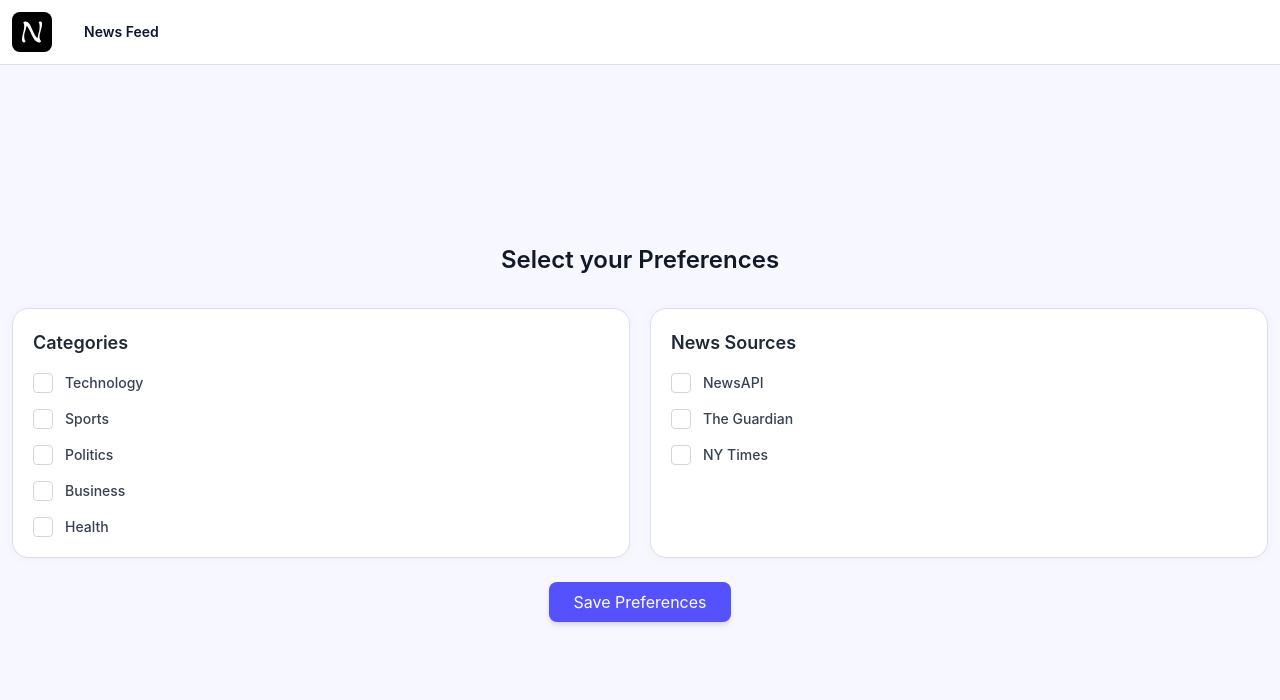
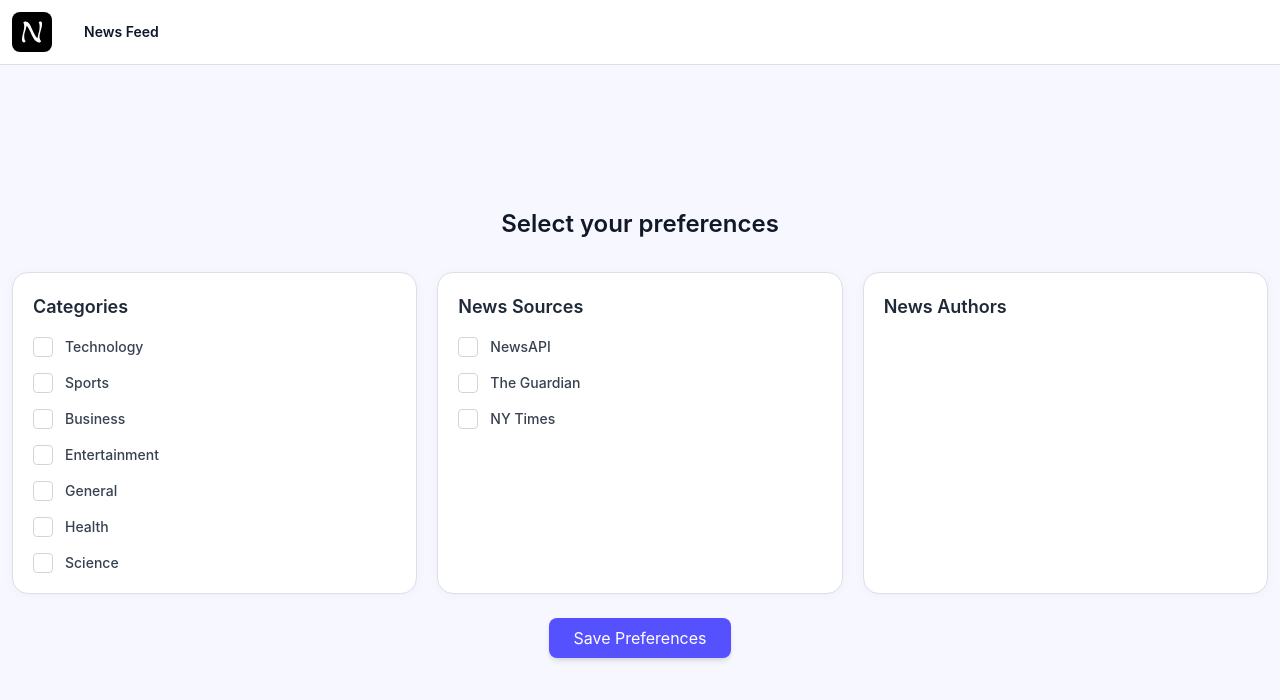
Before and after one commit to Zeeahmed48/react-news-aggregator, a React (Vite) app: page /newsfeed in a window 1280 px wide. Shown: the top 700 px of the page. Built offline with nearby package versions, Linux system fonts and the light colour scheme; no server answers; a web font is replaced by a local one.

Commit message:
feat: personalized newsfeed

```diff
--- a/src/components/preferences/index.tsx
+++ b/src/components/preferences/index.tsx
@@ -2,22 +2,22 @@ import { FC, ReactElement, useState } from 'react';
 import { toast } from 'sonner';
 
 import { Card, CheckList } from '@/components';
+import { withLoader } from '@/hocs';
 import { isEmptyArray } from '@/utils';
-import { CATEGORIES, SOURCES } from '@/constants';
 
 import './style.css';
 
 const Preferences: FC<PreferencesProps> = ({
+  authors,
+  sources,
+  categories,
   onSavePreferences
 }): ReactElement => {
   const [selectedCategories, setSelectedCategories] = useState<string[]>([]);
   const [selectedSources, setSelectedSources] = useState<string[]>([]);
+  const [selectedAuthors, setSelectedAuthors] = useState<string[]>([]);
 
   const handleSavePreferences = () => {
-    if (isEmptyArray(selectedCategories)) {
-      toast.error('Please select at least one category');
-      return;
-    }
     if (isEmptyArray(selectedSources)) {
       toast.error('Please select at least one source');
       return;
@@ -25,7 +25,8 @@ const Preferences: FC<PreferencesProps> = ({
 
     onSavePreferences({
       selectedCategories,
-      selectedSources
+      selectedSources,
+      selectedAuthors
     });
 
     toast.success('Preferences saved successfully');
@@ -33,22 +34,30 @@ const Preferences: FC<PreferencesProps> = ({
 
   return (
     <div className="preference-container">
-      <h3 className="preference-title">Select your Preferences</h3>
+      <h3 className="preference-title">Select your preferences</h3>
       <div className="preference-grid">
         <Card>
           <CheckList
             title="Categories"
-            list={CATEGORIES}
+            list={categories}
             selectedItems={selectedCategories}
             onSelectionChange={setSelectedCategories}
           />
         </Card>
         <Card>
           <CheckList
-            title=" News Sources"
-            list={SOURCES}
+            title="News Sources"
+            list={sources}
             selectedItems={selectedSources}
             onSelectionChange={setSelectedSources}
+          />
+        </Card>
+        <Card>
+          <CheckList
+            title="News Authors"
+            list={authors}
+            selectedItems={selectedAuthors}
+            onSelectionChange={setSelectedAuthors}
           />
         </Card>
       </div>
@@ -61,4 +70,6 @@ const Preferences: FC<PreferencesProps> = ({
   );
 };
 
-export default Preferences;
+const PreferencesWithLoader = withLoader(Preferences);
+
+export default PreferencesWithLoader;
--- a/src/components/preferences/style.css
+++ b/src/components/preferences/style.css
@@ -6,7 +6,7 @@
   }
 
   .preference-grid {
-    @apply grid grid-cols-2 max-sm:grid-cols-1 gap-5;
+    @apply grid grid-cols-3 max-lg:grid-cols-2 max-sm:grid-cols-1 gap-5;
   }
 
   .save-btn-container {
--- a/src/constants/general/index.tsx
+++ b/src/constants/general/index.tsx
@@ -1,9 +1,11 @@
 export const CATEGORIES = [
   { label: 'Technology', value: 'technology' },
   { label: 'Sports', value: 'sports' },
-  { label: 'Politics', value: 'politics' },
   { label: 'Business', value: 'business' },
-  { label: 'Health', value: 'health' }
+  { label: 'Entertainment', value: 'entertainment' },
+  { label: 'General', value: 'general' },
+  { label: 'Health', value: 'health' },
+  { label: 'Science', value: 'science' }
 ];
 
 export const SOURCES = [
--- a/src/hooks/index.ts
+++ b/src/hooks/index.ts
@@ -2,3 +2,5 @@ export { default as useDebounce } from './useDebounce';
 export { default as useFilters } from './useFilters';
 export { default as useNews } from './useNews';
 export { default as usePreferences } from './usePreferences';
+export { default as useAuthors } from './useAuthors';
+export { default as usePreferedNews } from './usePreferedNews';
--- /dev/null
+++ b/src/hooks/useAuthors.ts
@@ -0,0 +1,43 @@
+import { useEffect, useState } from 'react';
+
+import { getNewsAPI } from '@/services';
+
+const useAuthors = ({ skip }: { skip?: boolean }) => {
+  const [isLoading, setIsLoading] = useState<boolean>(false);
+  const [error, setError] = useState<string>('');
+  const [authors, setAuthors] = useState<string[]>([]);
+
+  const fetchAuthors = async () => {
+    try {
+      setIsLoading(true);
+      const news = await getNewsAPI({ query: 'latest' });
+
+      const extractedAuthors = new Set<string>();
+
+      news.articles.forEach(({ author }) => {
+        if (author) extractedAuthors.add(author);
+      });
+
+      setAuthors(Array.from(extractedAuthors));
+    } catch (error) {
+      if (error instanceof Error) {
+        setError(error.message);
+      }
+    } finally {
+      setIsLoading(false);
+    }
+  };
+
+  useEffect(() => {
+    if (skip) return;
+    fetchAuthors();
+  }, [skip]);
+
+  return {
+    isLoading,
+    error,
+    authors
+  };
+};
+
+export default useAuthors;
--- /dev/null
+++ b/src/hooks/usePreferedNews.ts
@@ -0,0 +1,41 @@
+import { useCallback, useEffect, useState } from 'react';
+
+import { fetchNewsAPITopNews } from '@/services';
+import { transformSourceData } from '@/utils';
+
+const usePreferedNews = (preferences: Preferences | null) => {
+  const [isLoading, setIsLoading] = useState<boolean>(false);
+  const [error, setError] = useState<string>('');
+  const [preferedNews, setPreferedNews] = useState<NewsArticle[]>([]);
+
+  const fetchPreferedNews = useCallback(async () => {
+    if (preferences === null) return;
+
+    try {
+      setIsLoading(true);
+      const news = transformSourceData(
+        (
+          await fetchNewsAPITopNews({
+            categories: preferences.selectedCategories
+          })
+        ).articles
+      );
+
+      setPreferedNews(news);
+    } catch (error) {
+      if (error instanceof Error) {
+        setError(error.message);
+      }
+    } finally {
+      setIsLoading(false);
+    }
+  }, [preferences]);
+
+  useEffect(() => {
+    fetchPreferedNews();
+  }, [fetchPreferedNews]);
+
+  return { isLoading, error, preferedNews };
+};
+
+export default usePreferedNews;
--- a/src/services/news-api.ts
+++ b/src/services/news-api.ts
@@ -5,24 +5,22 @@ const newsApiService = createAxiosInstance(NEWS_API_URL, {
   headers: { Authorization: import.meta.env.VITE_NEWS_API_KEY }
 });
 
-export const getTopNews = async (
-  queryParams = {
-    sources: 'bbc-news',
-    pageSize: 10,
-    page: 1
-  }
-) => {
+export const fetchNewsAPITopNews = async (filters: {
+  categories: string[];
+}) => {
   return fetchData<NewsResponse>(newsApiService, '/top-headlines', {
-    params: queryParams
+    params: {
+      category: filters.categories.join(',')
+    }
   });
 };
 
-export const getNewsAPI = async (filters: Filters) => {
+export const getNewsAPI = async (filters?: Filters) => {
   const { query, date, category } = filters ?? {};
   const params = {
-    q: query || '',
-    from: date || '',
-    category: category || ''
+    q: query ?? '',
+    from: date ?? '',
+    category: category ?? ''
   };
 
   return fetchData<NewsResponse>(newsApiService, '/everything', {
--- a/src/types/globals.d.ts
+++ b/src/types/globals.d.ts
@@ -49,12 +49,21 @@ declare global {
 
   type Source = 'newsapi' | 'guardian' | 'nytimes' | '';
 
+  type ApiSource = {
+    id: string | null;
+    name: string;
+  };
+
   type Preferences = {
     selectedCategories: string[];
     selectedSources: string[];
+    selectedAuthors: string[];
   };
 
   type PreferencesProps = {
+    authors: Option[];
+    sources: Option[];
+    categories: Option[];
     onSavePreferences: (preferences: Preferences) => void;
   };
 
@@ -73,14 +82,11 @@ declare global {
   };
 
   type News = {
-    author: string;
+    author?: string;
     content: string;
     description: string;
     publishedAt: string;
-    source: {
-      id: string | null;
-      name: string;
-    };
+    source: ApiSource;
     title: string;
     url: string;
     urlToImage: string;
--- a/src/views/news-feed/index.tsx
+++ b/src/views/news-feed/index.tsx
@@ -1,20 +1,41 @@
-import { FC, memo, ReactElement } from 'react';
+import { FC, memo, ReactElement, useMemo } from 'react';
 
-import { Container, Preferences } from '@/components';
-import { usePreferences } from '@/hooks';
+import { Container, NewsList, Preferences } from '@/components';
+import { useAuthors, usePreferedNews, usePreferences } from '@/hooks';
+import { CATEGORIES, SOURCES } from '@/constants';
 
 import './style.css';
 
 const NewsFeed: FC = memo((): ReactElement => {
   const { preferences, isLoaded, savePreferences } = usePreferences();
+  const { authors, isLoading } = useAuthors({
+    skip: !isLoaded || preferences !== null
+  });
+  const { isLoading: areNewsLoading, preferedNews } =
+    usePreferedNews(preferences);
+
+  const authorsList = useMemo(
+    () =>
+      authors.map((author) => ({
+        label: author,
+        value: author
+      })),
+    [authors]
+  );
 
   return (
     <section className="news-feed-page">
       <Container className="news-feed-container">
         {!isLoaded || preferences !== null ? (
-          <p>Prefered news feed..</p>
+          <NewsList data={preferedNews} isLoading={areNewsLoading} />
         ) : (
-          <Preferences onSavePreferences={savePreferences} />
+          <Preferences
+            onSavePreferences={savePreferences}
+            authors={authorsList}
+            sources={SOURCES}
+            categories={CATEGORIES}
+            isLoading={isLoading}
+          />
         )}
       </Container>
     </section>
```
